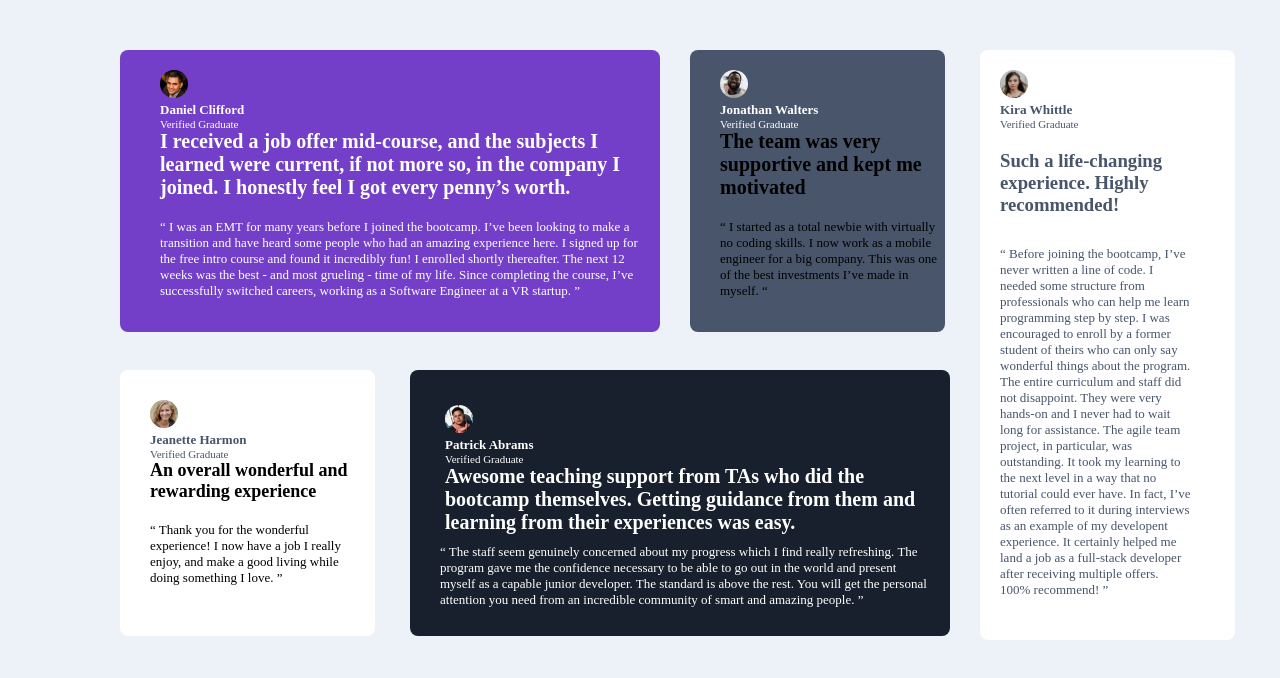
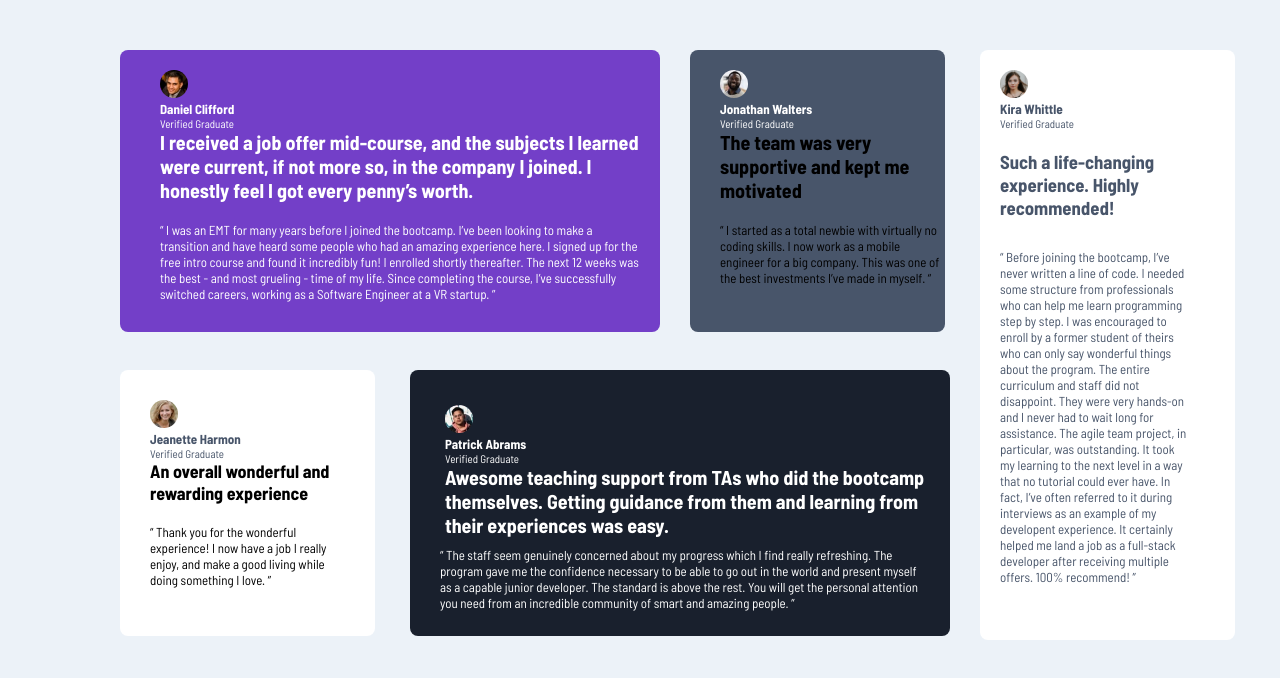
Before and after one commit to TemoJokhadze/grid, a plain HTML site: page index.html in a window 1280 px wide. Drawn offline with Linux system fonts and the light colour scheme.

Commit message:
Update style.css

```diff
--- a/style.css
+++ b/style.css
@@ -1,3 +1,5 @@
+@import url('https://fonts.googleapis.com/css2?family=Barlow+Semi+Condensed:ital,wght@0,100;0,200;0,300;0,400;0,500;0,600;0,700;0,800;0,900;1,100;1,200;1,300;1,400;1,500;1,600;1,700;1,800;1,900&display=swap');
+
 * {
   margin: 0;
   padding: 0;
@@ -5,6 +7,7 @@
 }
 body {
   background-color: #ecf2f8;
+  font-family: Barlow Semi Condensed;
 }
 .grid-container {
   display: grid;
```
